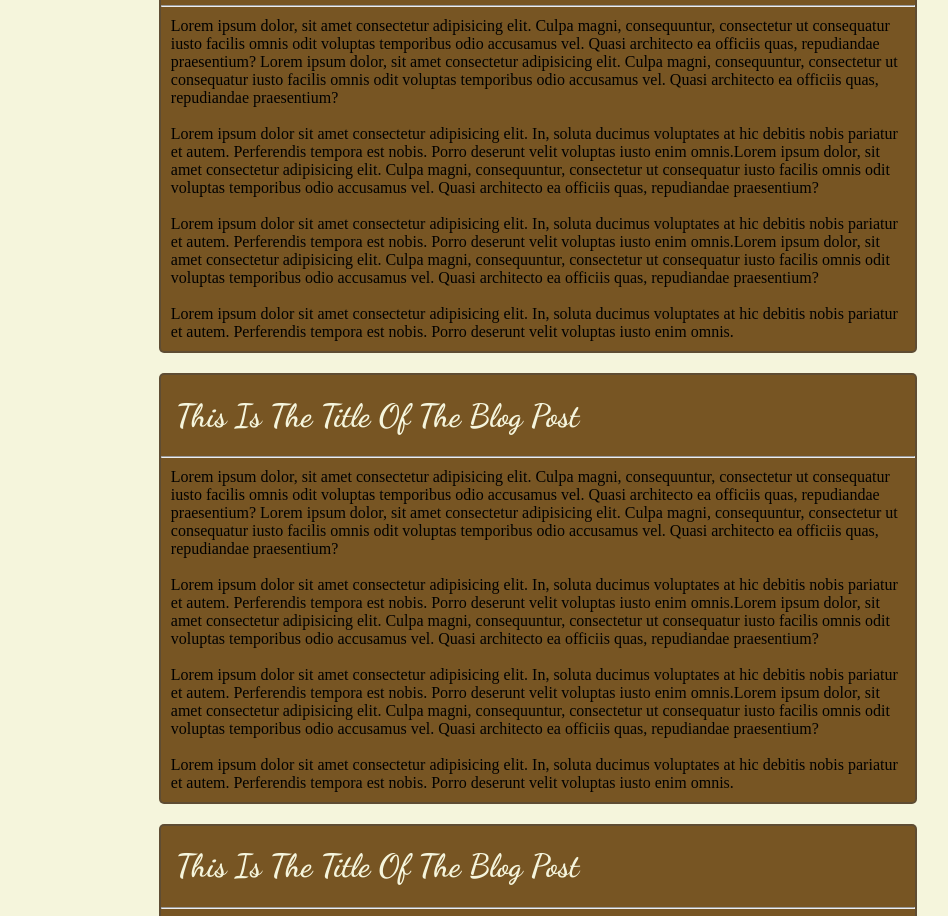
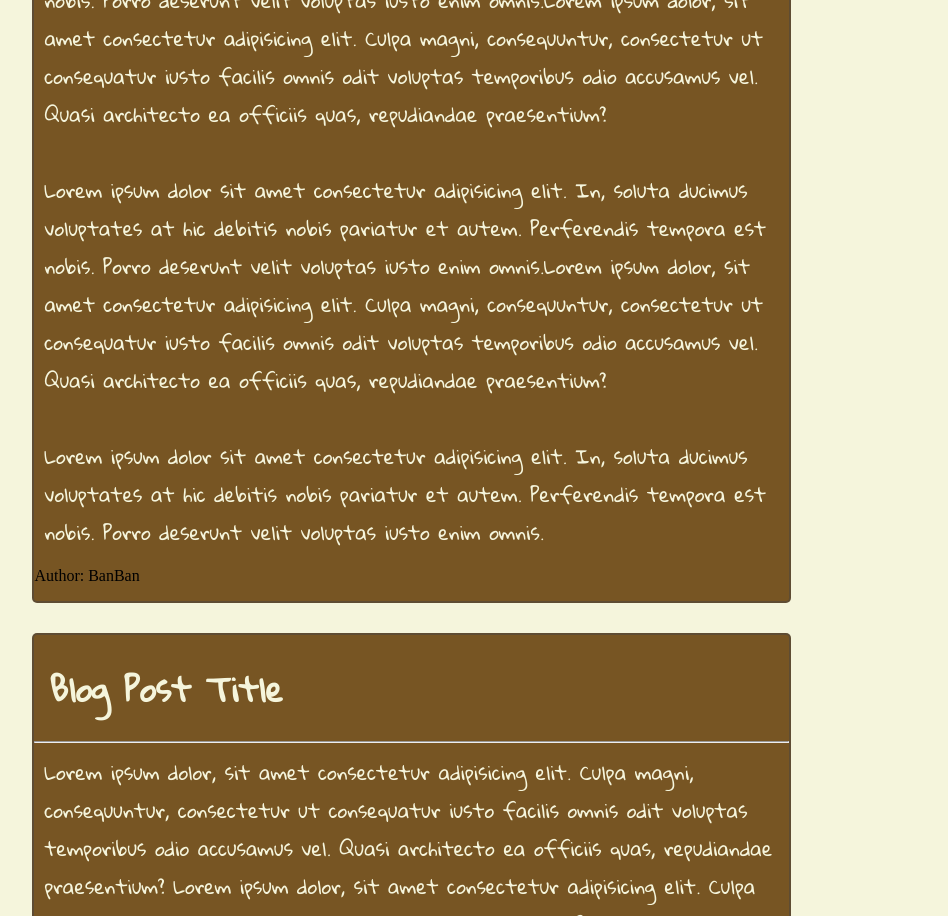
Before and after one commit to adudumayo/BlogWebsite, a plain HTML site: page blog_website/frontend/index.html in a window 1280 px wide. Shown: the part 709-1625 px from the top of the page, without its empty margins (102-1050 px from the left). Drawn offline with nearby package versions, Linux system fonts and the light colour scheme.

Commit message:
Changed the post font type

```diff
--- a/blog_website/frontend/index.html
+++ b/blog_website/frontend/index.html
@@ -8,6 +8,9 @@
         <link rel="preconnect" href="https://fonts.googleapis.com">
         <link rel="preconnect" href="https://fonts.gstatic.com" crossorigin>
         <link href="https://fonts.googleapis.com/css2?family=Dancing+Script:wght@400..700&display=swap" rel="stylesheet">
+        <link rel="preconnect" href="https://fonts.googleapis.com">
+        <link rel="preconnect" href="https://fonts.gstatic.com" crossorigin>
+        <link href="https://fonts.googleapis.com/css2?family=Gloria+Hallelujah&display=swap" rel="stylesheet">
         <link rel="stylesheet" href="https://fonts.googleapis.com/css2?family=Material+Symbols+Outlined:opsz,wght,FILL,GRAD@24,400,0,0" />
         <link rel="stylesheet"
             href="https://fonts.googleapis.com/css2?family=Material+Symbols+Outlined:opsz,wght,FILL,GRAD@24,400,0,0" />
@@ -34,43 +37,53 @@
         </header>
 
         <div class="blogPosts">
-            <h1>This Is The Title Of The Blog Post</h1>
-            <hr>
-            <p class="blogText">Lorem ipsum dolor, sit amet consectetur adipisicing elit. Culpa magni, consequuntur, consectetur ut consequatur iusto facilis omnis odit voluptas temporibus odio accusamus vel. Quasi architecto ea officiis quas, repudiandae praesentium?
-            Lorem ipsum dolor, sit amet consectetur adipisicing elit. Culpa magni, consequuntur, consectetur ut consequatur iusto facilis omnis odit voluptas temporibus odio accusamus vel. Quasi architecto ea officiis quas, repudiandae praesentium? <br><br> Lorem ipsum dolor sit amet consectetur adipisicing elit. In, soluta ducimus voluptates at hic debitis nobis pariatur et autem. Perferendis tempora est nobis. Porro deserunt velit voluptas iusto enim omnis.Lorem ipsum dolor, sit amet consectetur adipisicing elit. Culpa magni, consequuntur, consectetur ut consequatur iusto facilis omnis odit voluptas temporibus odio accusamus vel. Quasi architecto ea officiis quas, repudiandae praesentium? <br><br> Lorem ipsum dolor sit amet consectetur adipisicing elit. In, soluta ducimus voluptates at hic debitis nobis pariatur et autem. Perferendis tempora est nobis. Porro deserunt velit voluptas iusto enim omnis.Lorem ipsum dolor, sit amet consectetur adipisicing elit. Culpa magni, consequuntur, consectetur ut consequatur iusto facilis omnis odit voluptas temporibus odio accusamus vel. Quasi architecto ea officiis quas, repudiandae praesentium? <br><br> Lorem ipsum dolor sit amet consectetur adipisicing elit. In, soluta ducimus voluptates at hic debitis nobis pariatur et autem. Perferendis tempora est nobis. Porro deserunt velit voluptas iusto enim omnis.
-            </p>
-        </div>
-
-        <div class="blogPosts">
-            <h1>This Is The Title Of The Blog Post</h1>
-            <hr>
-            <p class="blogText">Lorem ipsum dolor, sit amet consectetur adipisicing elit. Culpa magni, consequuntur, consectetur ut consequatur iusto facilis omnis odit voluptas temporibus odio accusamus vel. Quasi architecto ea officiis quas, repudiandae praesentium?
-            Lorem ipsum dolor, sit amet consectetur adipisicing elit. Culpa magni, consequuntur, consectetur ut consequatur iusto facilis omnis odit voluptas temporibus odio accusamus vel. Quasi architecto ea officiis quas, repudiandae praesentium? <br><br> Lorem ipsum dolor sit amet consectetur adipisicing elit. In, soluta ducimus voluptates at hic debitis nobis pariatur et autem. Perferendis tempora est nobis. Porro deserunt velit voluptas iusto enim omnis.Lorem ipsum dolor, sit amet consectetur adipisicing elit. Culpa magni, consequuntur, consectetur ut consequatur iusto facilis omnis odit voluptas temporibus odio accusamus vel. Quasi architecto ea officiis quas, repudiandae praesentium? <br><br> Lorem ipsum dolor sit amet consectetur adipisicing elit. In, soluta ducimus voluptates at hic debitis nobis pariatur et autem. Perferendis tempora est nobis. Porro deserunt velit voluptas iusto enim omnis.Lorem ipsum dolor, sit amet consectetur adipisicing elit. Culpa magni, consequuntur, consectetur ut consequatur iusto facilis omnis odit voluptas temporibus odio accusamus vel. Quasi architecto ea officiis quas, repudiandae praesentium? <br><br> Lorem ipsum dolor sit amet consectetur adipisicing elit. In, soluta ducimus voluptates at hic debitis nobis pariatur et autem. Perferendis tempora est nobis. Porro deserunt velit voluptas iusto enim omnis.
-            </p>
-        </div>
-
-        <div class="blogPosts">
-            <h1>This Is The Title Of The Blog Post</h1>
+            <h1>Blog Post Title</h1>
             <hr>
             <p class="blogText">Lorem ipsum dolor, sit amet consectetur adipisicing elit. Culpa magni, consequuntur, consectetur ut consequatur iusto facilis omnis odit voluptas temporibus odio accusamus vel. Quasi architecto ea officiis quas, repudiandae praesentium?
             Lorem ipsum dolor, sit amet consectetur adipisicing elit. Culpa magni, consequuntur, consectetur ut consequatur iusto facilis omnis odit voluptas temporibus odio accusamus vel. Quasi architecto ea officiis quas, repudiandae praesentium? <br><br> Lorem ipsum dolor sit amet consectetur adipisicing elit. In, soluta ducimus voluptates at hic debitis nobis pariatur et autem. Perferendis tempora est nobis. Porro deserunt velit voluptas iusto enim omnis.Lorem ipsum dolor, sit amet consectetur adipisicing elit. Culpa magni, consequuntur, consectetur ut consequatur iusto facilis omnis odit voluptas temporibus odio accusamus vel. Quasi architecto ea officiis quas, repudiandae praesentium? <br><br> Lorem ipsum dolor sit amet consectetur adipisicing elit. In, soluta ducimus voluptates at hic debitis nobis pariatur et autem. Perferendis tempora est nobis. Porro deserunt velit voluptas iusto enim omnis.Lorem ipsum dolor, sit amet consectetur adipisicing elit. Culpa magni, consequuntur, consectetur ut consequatur iusto facilis omnis odit voluptas temporibus odio accusamus vel. Quasi architecto ea officiis quas, repudiandae praesentium? <br><br> Lorem ipsum dolor sit amet consectetur adipisicing elit. In, soluta ducimus voluptates at hic debitis nobis pariatur et autem. Perferendis tempora est nobis. Porro deserunt velit voluptas iusto enim omnis.
             </p>
 
+            <p class="metaData">Author: BanBan</p>
         </div>
 
         <div class="blogPosts">
-            <h1>This Is The Title Of The Blog Post</h1>
+            <h1>Blog Post Title</h1>
+            <hr>
+            <p class="blogText">Lorem ipsum dolor, sit amet consectetur adipisicing elit. Culpa magni, consequuntur, consectetur ut consequatur iusto facilis omnis odit voluptas temporibus odio accusamus vel. Quasi architecto ea officiis quas, repudiandae praesentium?
+            Lorem ipsum dolor, sit amet consectetur adipisicing elit. Culpa magni, consequuntur, consectetur ut consequatur iusto facilis omnis odit voluptas temporibus odio accusamus vel. Quasi architecto ea officiis quas, repudiandae praesentium? <br><br> Lorem ipsum dolor sit amet consectetur adipisicing elit. In, soluta ducimus voluptates at hic debitis nobis pariatur et autem. Perferendis tempora est nobis. Porro deserunt velit voluptas iusto enim omnis.Lorem ipsum dolor, sit amet consectetur adipisicing elit. Culpa magni, consequuntur, consectetur ut consequatur iusto facilis omnis odit voluptas temporibus odio accusamus vel. Quasi architecto ea officiis quas, repudiandae praesentium? <br><br> Lorem ipsum dolor sit amet consectetur adipisicing elit. In, soluta ducimus voluptates at hic debitis nobis pariatur et autem. Perferendis tempora est nobis. Porro deserunt velit voluptas iusto enim omnis.Lorem ipsum dolor, sit amet consectetur adipisicing elit. Culpa magni, consequuntur, consectetur ut consequatur iusto facilis omnis odit voluptas temporibus odio accusamus vel. Quasi architecto ea officiis quas, repudiandae praesentium? <br><br> Lorem ipsum dolor sit amet consectetur adipisicing elit. In, soluta ducimus voluptates at hic debitis nobis pariatur et autem. Perferendis tempora est nobis. Porro deserunt velit voluptas iusto enim omnis.
+
+            <p class="metaData">Author: BanBan</p>
+            </p>
+        </div>
+
+        <div class="blogPosts">
+            <h1>Blog Post Title</h1>
+            <hr>
+            <p class="blogText">Lorem ipsum dolor, sit amet consectetur adipisicing elit. Culpa magni, consequuntur, consectetur ut consequatur iusto facilis omnis odit voluptas temporibus odio accusamus vel. Quasi architecto ea officiis quas, repudiandae praesentium?
+            Lorem ipsum dolor, sit amet consectetur adipisicing elit. Culpa magni, consequuntur, consectetur ut consequatur iusto facilis omnis odit voluptas temporibus odio accusamus vel. Quasi architecto ea officiis quas, repudiandae praesentium? <br><br> Lorem ipsum dolor sit amet consectetur adipisicing elit. In, soluta ducimus voluptates at hic debitis nobis pariatur et autem. Perferendis tempora est nobis. Porro deserunt velit voluptas iusto enim omnis.Lorem ipsum dolor, sit amet consectetur adipisicing elit. Culpa magni, consequuntur, consectetur ut consequatur iusto facilis omnis odit voluptas temporibus odio accusamus vel. Quasi architecto ea officiis quas, repudiandae praesentium? <br><br> Lorem ipsum dolor sit amet consectetur adipisicing elit. In, soluta ducimus voluptates at hic debitis nobis pariatur et autem. Perferendis tempora est nobis. Porro deserunt velit voluptas iusto enim omnis.Lorem ipsum dolor, sit amet consectetur adipisicing elit. Culpa magni, consequuntur, consectetur ut consequatur iusto facilis omnis odit voluptas temporibus odio accusamus vel. Quasi architecto ea officiis quas, repudiandae praesentium? <br><br> Lorem ipsum dolor sit amet consectetur adipisicing elit. In, soluta ducimus voluptates at hic debitis nobis pariatur et autem. Perferendis tempora est nobis. Porro deserunt velit voluptas iusto enim omnis.
+
+            <p class="metaData">Author: BanBan</p>
+            </p>
+
+        </div>
+
+        <div class="blogPosts">
+            <h1>Blog Post Title</h1>
             <hr>
             <p class="blogText">Lorem ipsum dolor, sit amet consectetur adipisicing elit. Culpa magni, consequuntur, consectetur ut consequatur iusto facilis omnis odit voluptas temporibus odio accusamus vel. Quasi architecto ea officiis quas, repudiandae praesentium?
             Lorem ipsum dolor, sit amet consectetur adipisicing elit. Culpa magni, consequuntur, consectetur ut consequatur iusto facilis omnis odit voluptas temporibus odio accusamus vel. Quasi architecto ea officiis quas, repudiandae praesentium? <br><br> Lorem ipsum dolor sit amet consectetur adipisicing elit. In, soluta ducimus voluptates at hic debitis nobis pariatur et autem. Perferendis tempora est nobis. Porro deserunt velit voluptas iusto enim omnis.Lorem ipsum dolor, sit amet consectetur adipisicing elit. Culpa magni, consequuntur, consectetur ut consequatur iusto facilis omnis odit voluptas temporibus odio accusamus vel. Quasi architecto ea officiis quas, repudiandae praesentium? <br><br> Lorem ipsum dolor sit amet consectetur adipisicing elit. In, soluta ducimus voluptates at hic debitis nobis pariatur et autem. Perferendis tempora est nobis. Porro deserunt velit voluptas iusto enim omnis.Lorem ipsum dolor, sit amet consectetur adipisicing elit. Culpa magni, consequuntur, consectetur ut consequatur iusto facilis omnis odit voluptas temporibus odio accusamus vel. Quasi architecto ea officiis quas, repudiandae praesentium? <br><br> Lorem ipsum dolor sit amet consectetur adipisicing elit. In, soluta ducimus voluptates at hic debitis nobis pariatur et autem. Perferendis tempora est nobis. Porro deserunt velit voluptas iusto enim omnis.
             </p>
+
+            <p class="metaData">Author: BanBan</p>
         </div>
 
         <div class="blogPosts">
-            <h1>This Is The Title Of The Blog Post</h1>
+            <h1>Blog Post Title</h1>
             <hr>
             <p class="blogText">Lorem ipsum dolor, sit amet consectetur adipisicing elit. Culpa magni, consequuntur, consectetur ut consequatur iusto facilis omnis odit voluptas temporibus odio accusamus vel. Quasi architecto ea officiis quas, repudiandae praesentium?
             Lorem ipsum dolor, sit amet consectetur adipisicing elit. Culpa magni, consequuntur, consectetur ut consequatur iusto facilis omnis odit voluptas temporibus odio accusamus vel. Quasi architecto ea officiis quas, repudiandae praesentium? <br><br> Lorem ipsum dolor sit amet consectetur adipisicing elit. In, soluta ducimus voluptates at hic debitis nobis pariatur et autem. Perferendis tempora est nobis. Porro deserunt velit voluptas iusto enim omnis.Lorem ipsum dolor, sit amet consectetur adipisicing elit. Culpa magni, consequuntur, consectetur ut consequatur iusto facilis omnis odit voluptas temporibus odio accusamus vel. Quasi architecto ea officiis quas, repudiandae praesentium? <br><br> Lorem ipsum dolor sit amet consectetur adipisicing elit. In, soluta ducimus voluptates at hic debitis nobis pariatur et autem. Perferendis tempora est nobis. Porro deserunt velit voluptas iusto enim omnis.Lorem ipsum dolor, sit amet consectetur adipisicing elit. Culpa magni, consequuntur, consectetur ut consequatur iusto facilis omnis odit voluptas temporibus odio accusamus vel. Quasi architecto ea officiis quas, repudiandae praesentium? <br><br> Lorem ipsum dolor sit amet consectetur adipisicing elit. In, soluta ducimus voluptates at hic debitis nobis pariatur et autem. Perferendis tempora est nobis. Porro deserunt velit voluptas iusto enim omnis.
+
+            <p class="metaData">Author: BanBan</p>
             </p>
         </div>
 
@@ -85,7 +98,7 @@
             display: flex;
             border: 1px hidden;
             border-radius: 10px;
-            box-shadow: 10px 10px 15px rgba(150, 146, 146, 0.5);
+            box-shadow: 10px 10px 15px rgba(150, 146, 146, 1);
             position: sticky;
             top: 0;
         }
@@ -113,13 +126,13 @@
         .blogPosts {
             border: 2px solid rgba(70, 68, 68, 0.5);
             border-radius: 5px;
-            margin: 20px 20% 0px 20%;
+            margin: 30px 30% 0px 10%;
             height:fit-content;
             background-color:rgb(119, 85, 35);
         }
 
         h1 {
-            font-family: "Dancing Script", cursive;
+            font-family: "Gloria Hallelujah", cursive;
             font-style: normal;
             color: beige;
             padding-left: 15px;
@@ -127,6 +140,10 @@
 
         .blogText {
             margin: 10px;
+            font-size: larger;
+            color: beige;
+            font-family: "Gloria Hallelujah", cursive;
+            font-style: normal
         }
 
 
```
